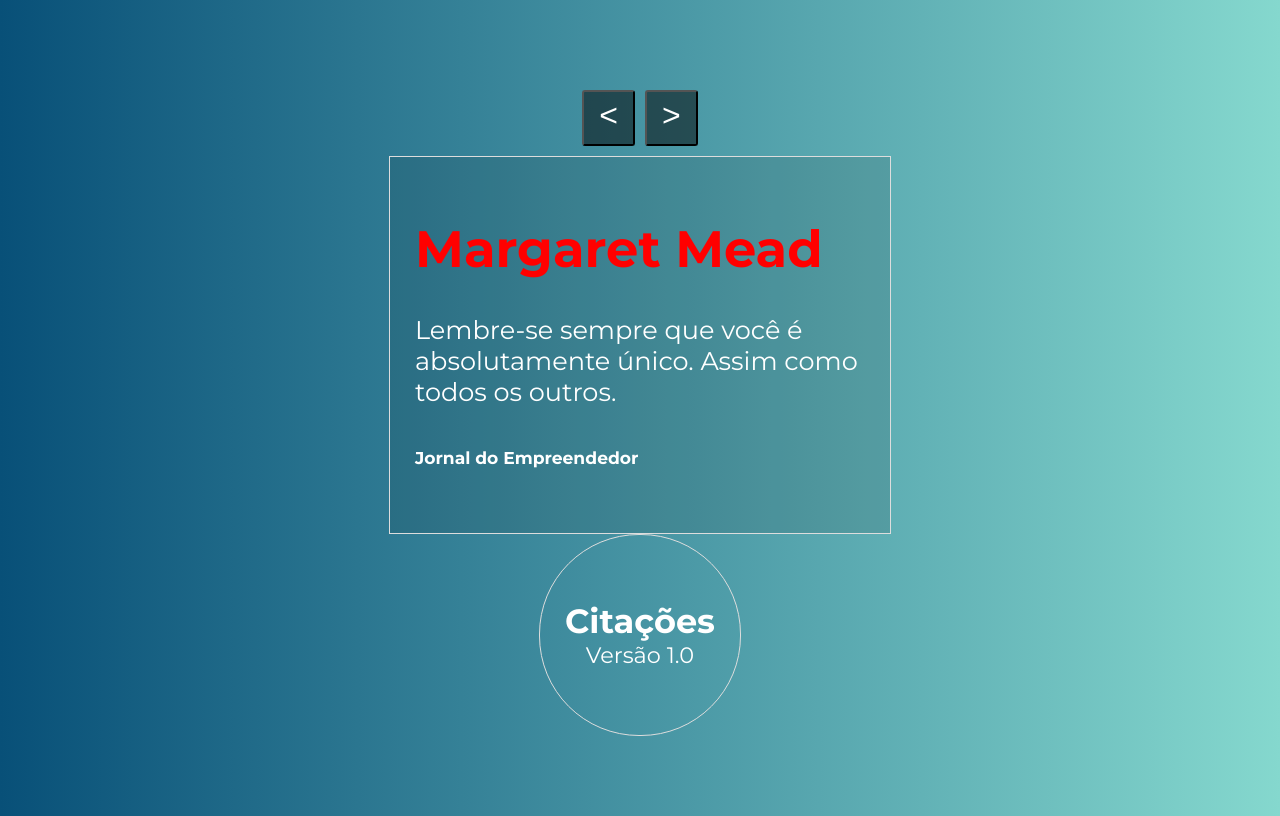
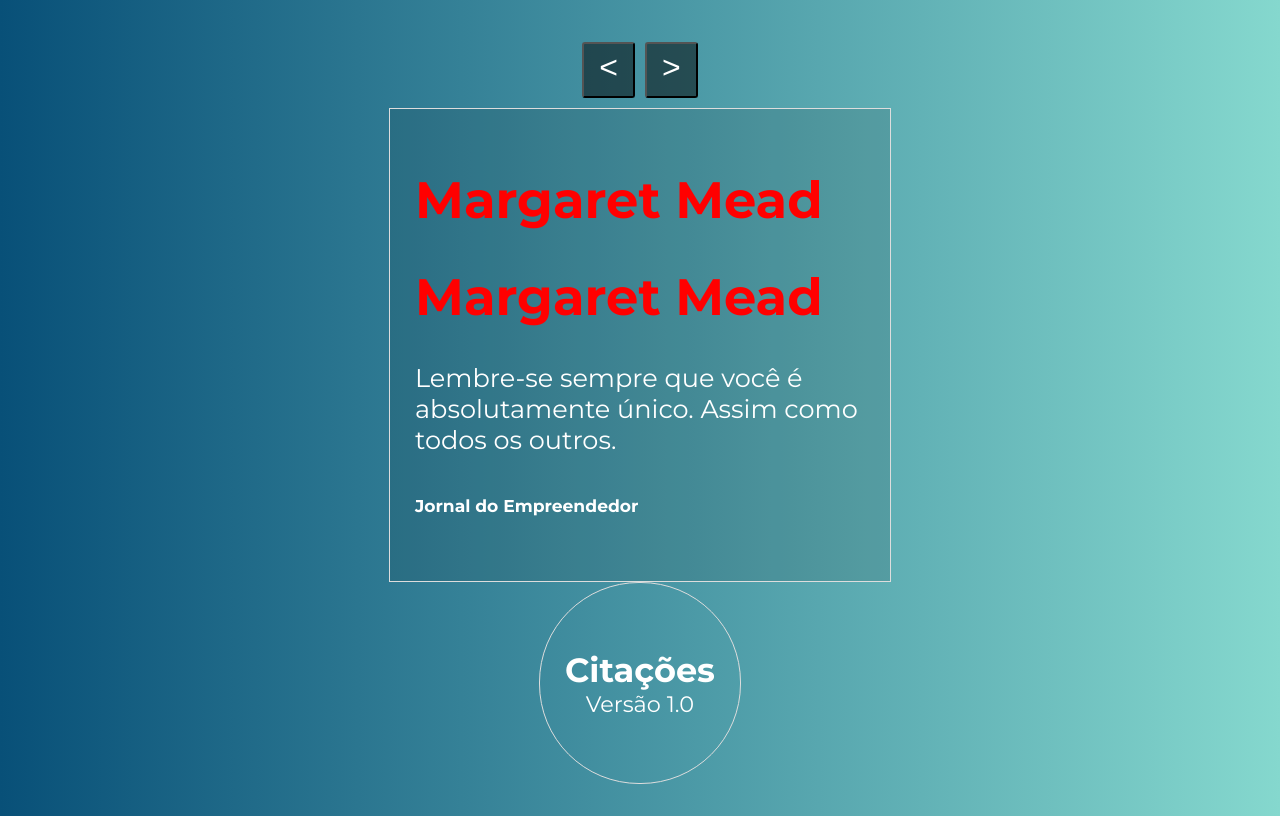
Before and after one commit to DevDaniloFerrari/curso-vuejs, a Vue app in the folder componentes-avancados/citacoes/: page / in a window 1280 px wide. Built offline with nearby package versions, Linux system fonts and the light colour scheme.

Commit message:
utilizando slot padrao

```diff
--- a/componentes-avancados/citacoes/src/components/Citacao.vue
+++ b/componentes-avancados/citacoes/src/components/Citacao.vue
@@ -1,7 +1,7 @@
 <template>
     <div class="citacao">
         <slot name="autor"></slot>
-        <slot name="texto"></slot>
+        <slot></slot>
         <slot name="fonte"></slot>
     </div>
 </template>
--- a/componentes-avancados/citacoes/src/components/Citacoes.vue
+++ b/componentes-avancados/citacoes/src/components/Citacoes.vue
@@ -6,7 +6,8 @@
         </span>
         <Citacao>
             <h1 slot="autor">{{ citacoes[indice].autor }}</h1>
-            <p slot="texto">{{ citacoes[indice].texto }}</p>
+            <h1 slot="autor">{{ citacoes[indice].autor }}</h1>
+            <p>{{ citacoes[indice].texto }}</p>
             <h6 slot="fonte">{{ citacoes[indice].fonte }}</h6>
         </Citacao>
     </div>
```
